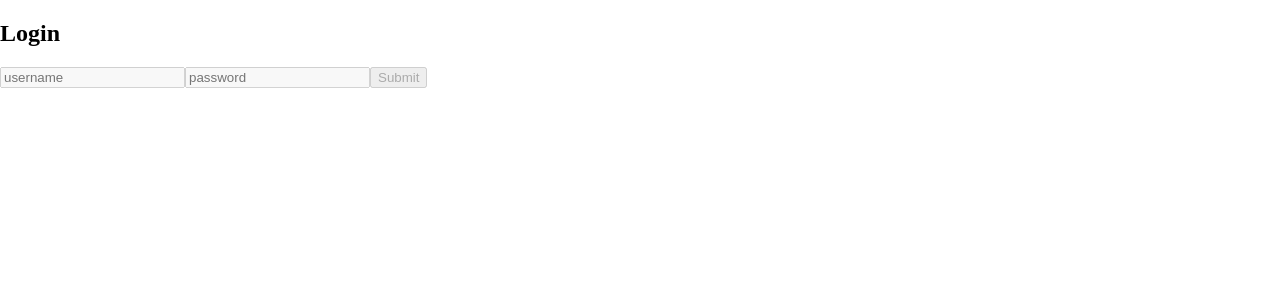
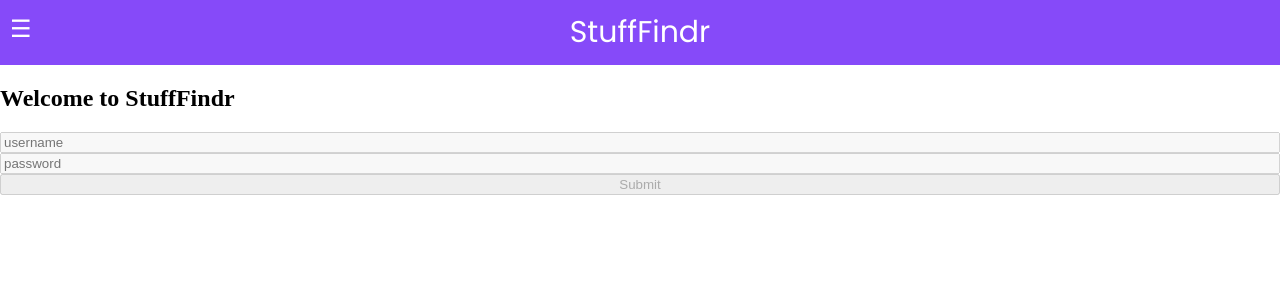
Before and after one commit to Code-the-Dream-School/ffprac-team7-front, a React (Vite) app: page /LoginPage in a window 1280 px wide. Shown: the top 300 px of the page. Built offline with nearby package versions, Linux system fonts and the light colour scheme.

Commit message:
set up loginCSS loginContainer and header

```diff
--- a/src/pages/LoginPage.jsx
+++ b/src/pages/LoginPage.jsx
@@ -1,12 +1,18 @@
 import React from "react";
+import { Link } from "react-router-dom"
+import Header from "../shared/header";
+import "../styles/LoginPage.css";
 
 function LoginPage() {
     return(
         <div>
-            <h2>Login</h2>
-            <input type='text' placeholder='username' disabled />
-            <input type='password' placeholder='password' disabled />
-            <button disabled>Submit</button>
+            <Header />
+            <div className="LoginPageContainer">
+                <h2>Welcome to StuffFindr</h2>
+                <input type='text' placeholder='username' disabled />
+                <input type='password' placeholder='password' disabled />
+                <button disabled>Submit</button>
+            </div>
         </div>
     );
 }
--- /dev/null
+++ b/src/styles/LoginPage.css
@@ -0,0 +1,4 @@
+.LoginPageContainer{
+    display: flex;
+    flex-direction: column;
+}
```
